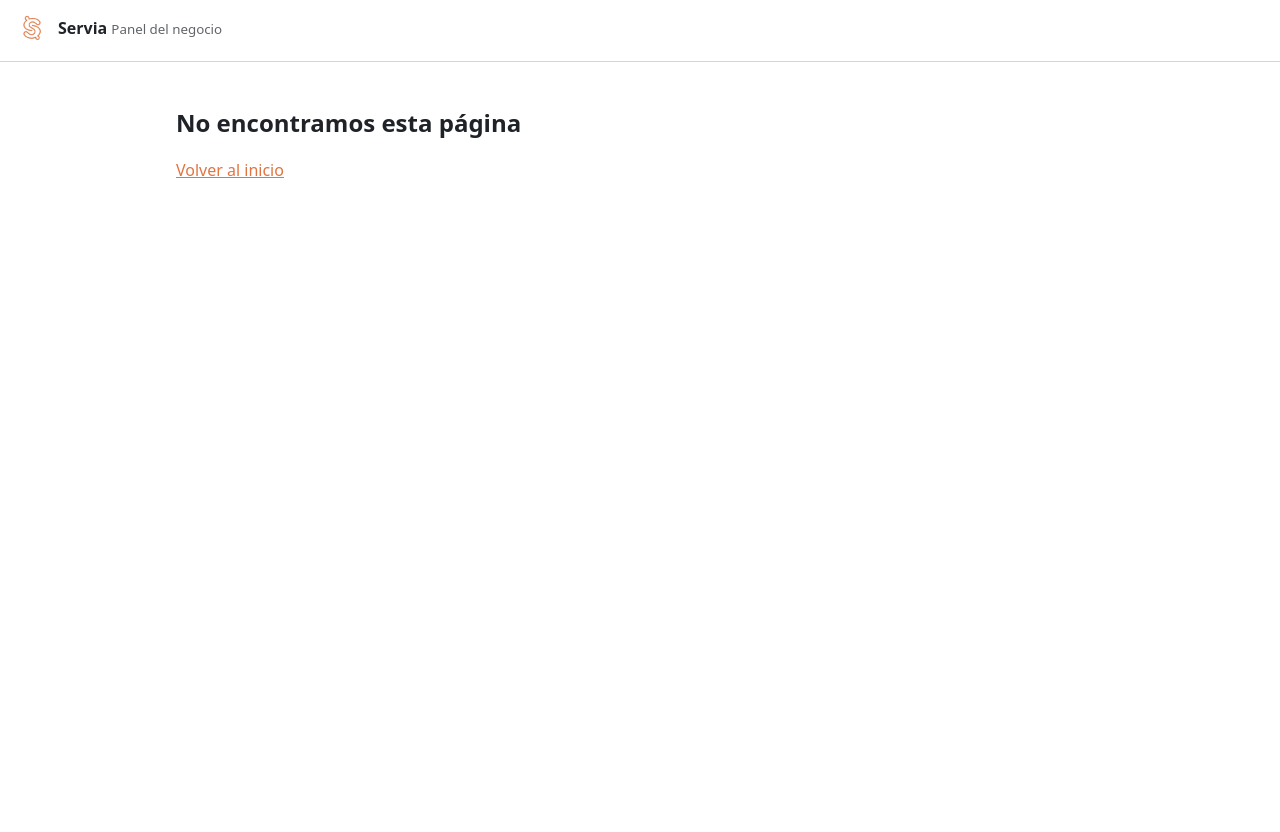
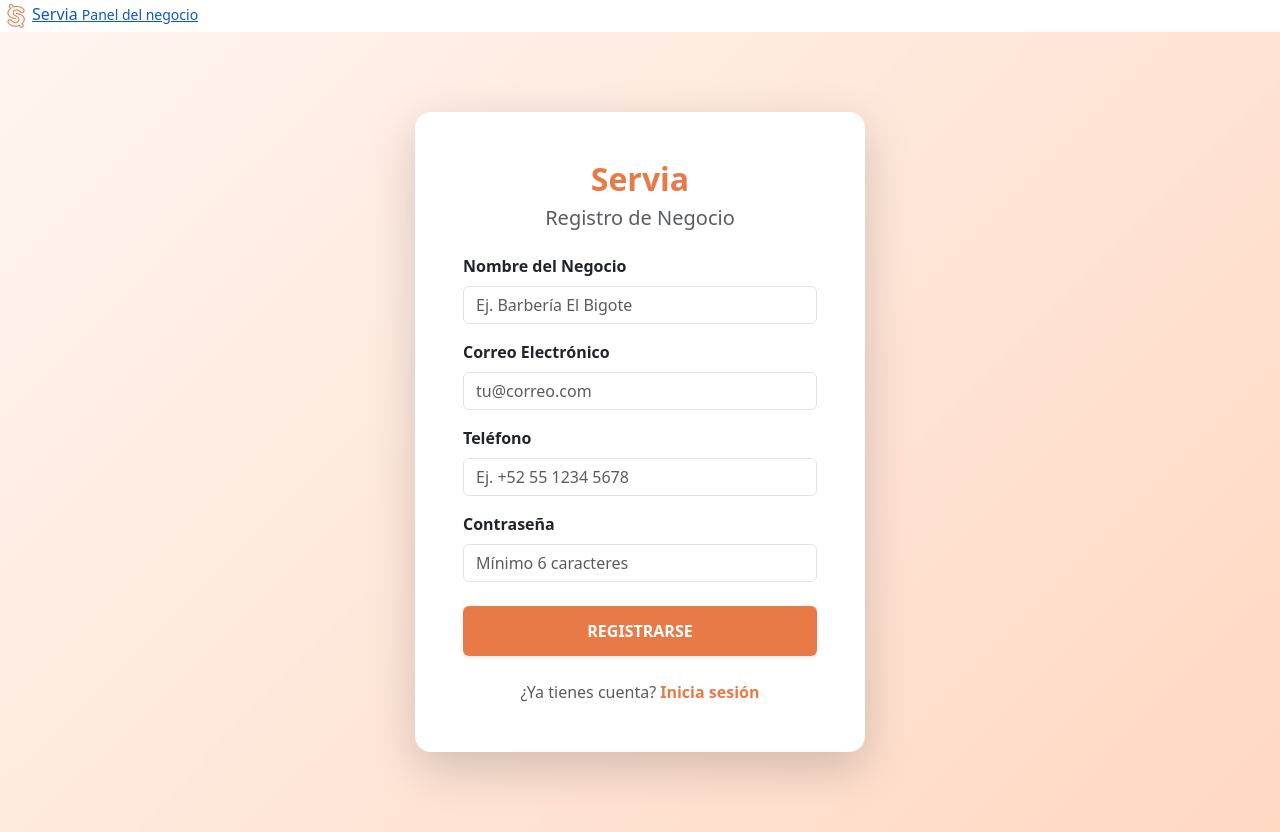
Before and after one commit to akirasoftutl/Servia_UI, a React (Vite) app: page /registro-negocio in a window 1280 px wide. Before the commit the page ends 800 px from the top, so only its background shows below. Built offline with nearby package versions, Linux system fonts and the light colour scheme; no server answers.

Commit message:
feat: agregar la página de registro de negocio

```diff
--- a/src/estilos.css
+++ b/src/estilos.css
@@ -1,59 +1,24 @@
-:root {
-  --servia: #e27441;
-  --texto: #1f2328;
-  --fondo: #ffffff;
-  --borde: #d0d7de;
-  font-family: system-ui, -apple-system, 'Segoe UI', Roboto, Arial, sans-serif;
-  color: var(--texto);
-  background: var(--fondo);
+.registro-container {
+  max-width: 400px;
+  margin: 50px auto;
+  padding: 20px;
+  background: #1a1a1a; /* Fondo oscuro como tu diseño */
+  color: white;
+  border-radius: 8px;
 }
-
-@media (prefers-color-scheme: dark) {
-  :root {
-    --texto: #e6edf3;
-    --fondo: #0d1117;
-    --borde: #30363d;
-  }
+input {
+  width: 100%;
+  padding: 10px;
+  margin-bottom: 15px;
+  border-radius: 4px;
+  border: none;
 }
-
-* {
-  box-sizing: border-box;
+button {
+  width: 100%;
+  padding: 12px;
+  background: #e67e22; /* Naranja de Servia */
+  color: white;
+  border: none;
+  border-radius: 4px;
+  cursor: pointer;
 }
-
-body {
-  margin: 0;
-}
-
-a {
-  color: var(--servia);
-}
-
-.encabezado {
-  border-bottom: 1px solid var(--borde);
-  padding: 12px 16px;
-}
-
-.marca {
-  display: inline-flex;
-  align-items: center;
-  gap: 10px;
-  color: inherit;
-  font-weight: 700;
-  text-decoration: none;
-}
-
-.marca small {
-  font-weight: 400;
-  opacity: 0.7;
-}
-
-.contenido {
-  max-width: 960px;
-  margin: 0 auto;
-  padding: 24px 16px;
-}
-
-.estado {
-  padding-left: 18px;
-  line-height: 1.8;
-}
--- a/src/main.tsx
+++ b/src/main.tsx
@@ -1,7 +1,8 @@
 import { StrictMode } from 'react'
 import { createRoot } from 'react-dom/client'
-import { RouterProvider } from 'react-router'
+import { RouterProvider } from 'react-router/dom'
 import { registerSW } from 'virtual:pwa-register'
+import 'bootstrap/dist/css/bootstrap.min.css';
 import { router } from './router'
 import './estilos.css'
 
--- /dev/null
+++ b/src/paginas/MiPerfil.tsx
@@ -0,0 +1,14 @@
+import { useLocation } from 'react-router'
+
+export function MiPerfil() {
+  const location = useLocation()
+  const aviso = location.state?.aviso
+
+  return (
+    <div style={{ padding: '2rem' }}>
+      <h1>Mi Perfil</h1>
+      {aviso && <div style={{ background: '#d1fae5', padding: '1rem', marginBottom: '1rem', borderRadius: '8px' }}>{aviso}</div>}
+      <p>Aquí irá el formulario para completar el perfil (Issue #8).</p>
+    </div>
+  )
+}
--- /dev/null
+++ b/src/paginas/RegistroNegocio.tsx
@@ -0,0 +1,185 @@
+import { useState, type ChangeEvent, type FormEvent } from 'react';
+import { useNavigate, Link } from 'react-router';
+import { api } from '../servicios/api';
+import { auth } from '../servicios/firebase';
+import { signInWithEmailAndPassword } from 'firebase/auth';
+
+
+interface FormularioRegistro {
+  nombre: string;
+  correo: string;
+  telefono: string;
+  password: string;
+}
+
+type ErroresFormulario = Partial<Record<keyof FormularioRegistro, string>>;
+
+export function RegistroNegocio() {
+  const navigate = useNavigate();
+
+  const [form, setForm] = useState<FormularioRegistro>({
+    nombre: '',
+    correo: '',
+    telefono: '',
+    password: '',
+  });
+
+  const [errores, setErrores] = useState<ErroresFormulario>({});
+  const [cargando, setCargando] = useState<boolean>(false);
+  const [errorGlobal, setErrorGlobal] = useState<string>('');
+
+  const handleChange = (e: ChangeEvent<HTMLInputElement>) => {
+    const { name, value } = e.target;
+    setForm({ ...form, [name]: value });
+    setErrores({ ...errores, [name]: undefined });
+  };
+
+  const validar = (): boolean => {
+    const nuevosErrores: ErroresFormulario = {};
+    if (!form.nombre.trim()) nuevosErrores.nombre = 'El nombre es obligatorio';
+    if (!form.correo.includes('@')) nuevosErrores.correo = 'Correo inválido';
+    if (!form.telefono.trim()) nuevosErrores.telefono = 'El teléfono es obligatorio';
+    if (form.password.length < 6) nuevosErrores.password = 'Mínimo 6 caracteres';
+
+    setErrores(nuevosErrores);
+    return Object.keys(nuevosErrores).length === 0;
+  };
+
+  const handleSubmit = async (e: FormEvent<HTMLFormElement>) => {
+    e.preventDefault();
+    setErrorGlobal('');
+
+    if (!validar()) return;
+    setCargando(true);
+
+    try {
+      await api('/auth/registro/negocio', {
+        method: 'POST',
+        body: JSON.stringify({
+          nombre: form.nombre,
+          correo: form.correo,
+          telefono: form.telefono,
+          password: form.password,
+        }),
+      });
+
+      await signInWithEmailAndPassword(auth!, form.correo, form.password);
+
+      alert('Tu cuenta se creó correctamente');
+      navigate('/mi-perfil', {
+        state: { aviso: 'Completa tu perfil para poder publicar servicios' }
+      });
+
+    } catch (error: any) {
+      if (error.estado === 409) {
+        setErrorGlobal('Ese correo ya tiene una cuenta');
+      } else {
+        setErrorGlobal(error.message || 'Ocurrió un error. Intenta de nuevo.');
+      }
+    } finally {
+      setCargando(false);
+    }
+  };
+
+  return (
+
+       <div className="min-vh-100 d-flex align-items-center justify-content-center" style={{ background: 'linear-gradient(135deg, #fff5f0 0%, #ffd8c2 100%)' }}>
+
+
+      <div className="card shadow-lg border-0" style={{ maxWidth: '450px', width: '100%', borderRadius: '1rem' }}>
+        <div className="card-body p-5">
+
+
+          <div className="text-center mb-4">
+            <h2 className="fw-bold" style={{ color: '#e87a47' }}>Servia</h2>
+            <h5 className="text-muted">Registro de Negocio</h5>
+          </div>
+
+          {errorGlobal && <div className="alert alert-danger py-2 text-center" role="alert">{errorGlobal}</div>}
+
+          <form onSubmit={handleSubmit}>
+
+
+            <div className="mb-3">
+              <label className="form-label fw-semibold">Nombre del Negocio</label>
+              <input
+                type="text"
+                name="nombre"
+                className={`form-control ${errores.nombre ? 'is-invalid' : ''}`}
+                placeholder="Ej. Barbería El Bigote"
+                value={form.nombre}
+                onChange={handleChange}
+                disabled={cargando}
+              />
+              {errores.nombre && <div className="invalid-feedback">{errores.nombre}</div>}
+            </div>
+
+
+            <div className="mb-3">
+              <label className="form-label fw-semibold">Correo Electrónico</label>
+              <input
+                type="email"
+                name="correo"
+                className={`form-control ${errores.correo ? 'is-invalid' : ''}`}
+                placeholder="tu@correo.com"
+                value={form.correo}
+                onChange={handleChange}
+                disabled={cargando}
+              />
+              {errores.correo && <div className="invalid-feedback">{errores.correo}</div>}
+            </div>
+
+
+            <div className="mb-3">
+              <label className="form-label fw-semibold">Teléfono</label>
+              <input
+                type="tel"
+                name="telefono"
+                className={`form-control ${errores.telefono ? 'is-invalid' : ''}`}
+                placeholder="Ej. +52 55 1234 5678"
+                value={form.telefono}
+                onChange={handleChange}
+                disabled={cargando}
+              />
+              {errores.telefono && <div className="invalid-feedback">{errores.telefono}</div>}
+            </div>
+
+
+            <div className="mb-4">
+              <label className="form-label fw-semibold">Contraseña</label>
+              <input
+                type="password"
+                name="password"
+                className={`form-control ${errores.password ? 'is-invalid' : ''}`}
+                placeholder="Mínimo 6 caracteres"
+                value={form.password}
+                onChange={handleChange}
+                disabled={cargando}
+              />
+              {errores.password && <div className="invalid-feedback">{errores.password}</div>}
+            </div>
+
+
+            <button
+              type="submit"
+              className="btn w-100 fw-bold text-white shadow-sm"
+              style={{ backgroundColor: '#e87a47', padding: '0.75rem' }}
+              disabled={cargando}
+            >
+              {cargando ? 'Registrando...' : 'REGISTRARSE'}
+            </button>
+          </form>
+
+
+          <div className="text-center mt-4">
+            <span className="text-muted">¿Ya tienes cuenta? </span>
+            <Link to="/login" className="text-decoration-none fw-bold" style={{ color: '#e87a47' }}>
+              Inicia sesión
+            </Link>
+          </div>
+
+        </div>
+      </div>
+    </div>
+  );
+}
--- a/src/router.tsx
+++ b/src/router.tsx
@@ -1,7 +1,9 @@
 import { createBrowserRouter, type RouteObject } from 'react-router'
 import { Layout } from './componentes/Layout'
 import { Inicio } from './paginas/Inicio'
+import { RegistroNegocio } from './paginas/RegistroNegocio'
 import { NoEncontrado } from './paginas/NoEncontrado'
+import { MiPerfil } from './paginas/MiPerfil'
 
 // Rutas del panel. Aquí se agregan las páginas de cada historia (registro, sesión, perfil…).
 export const rutas: RouteObject[] = [
@@ -10,7 +12,9 @@ export const rutas: RouteObject[] = [
     element: <Layout />,
     children: [
       { index: true, element: <Inicio /> },
-      { path: '*', element: <NoEncontrado /> },
+      { path: 'mi-perfil', element: <MiPerfil /> },
+      { path: 'registro-negocio', element: <RegistroNegocio /> },
+       { path: '*', element: <NoEncontrado /> },
     ],
   },
 ]
```
Also changed, not shown: package.json (+5 -3 lines), 2 other files (tests, documents, lock files or other folders).
